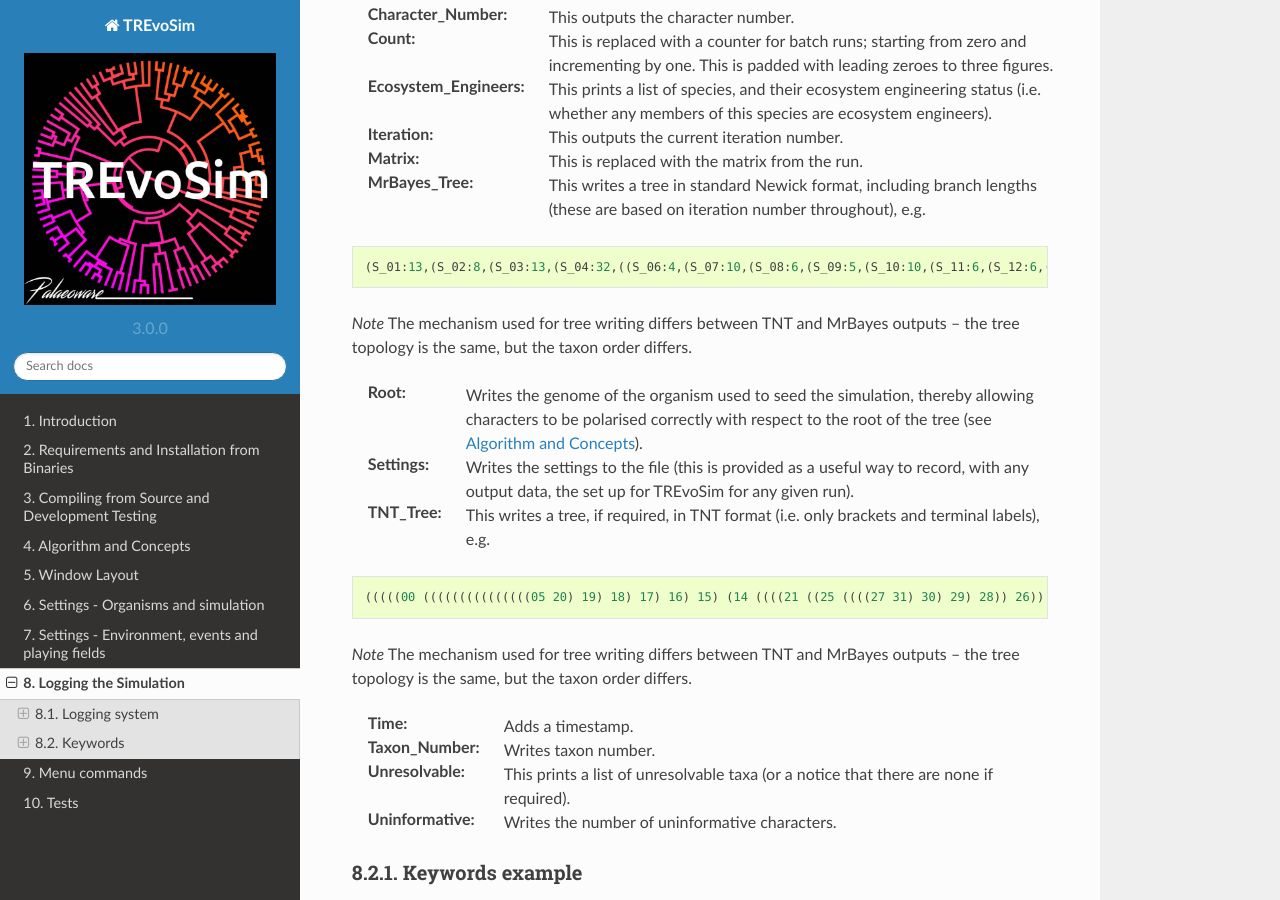
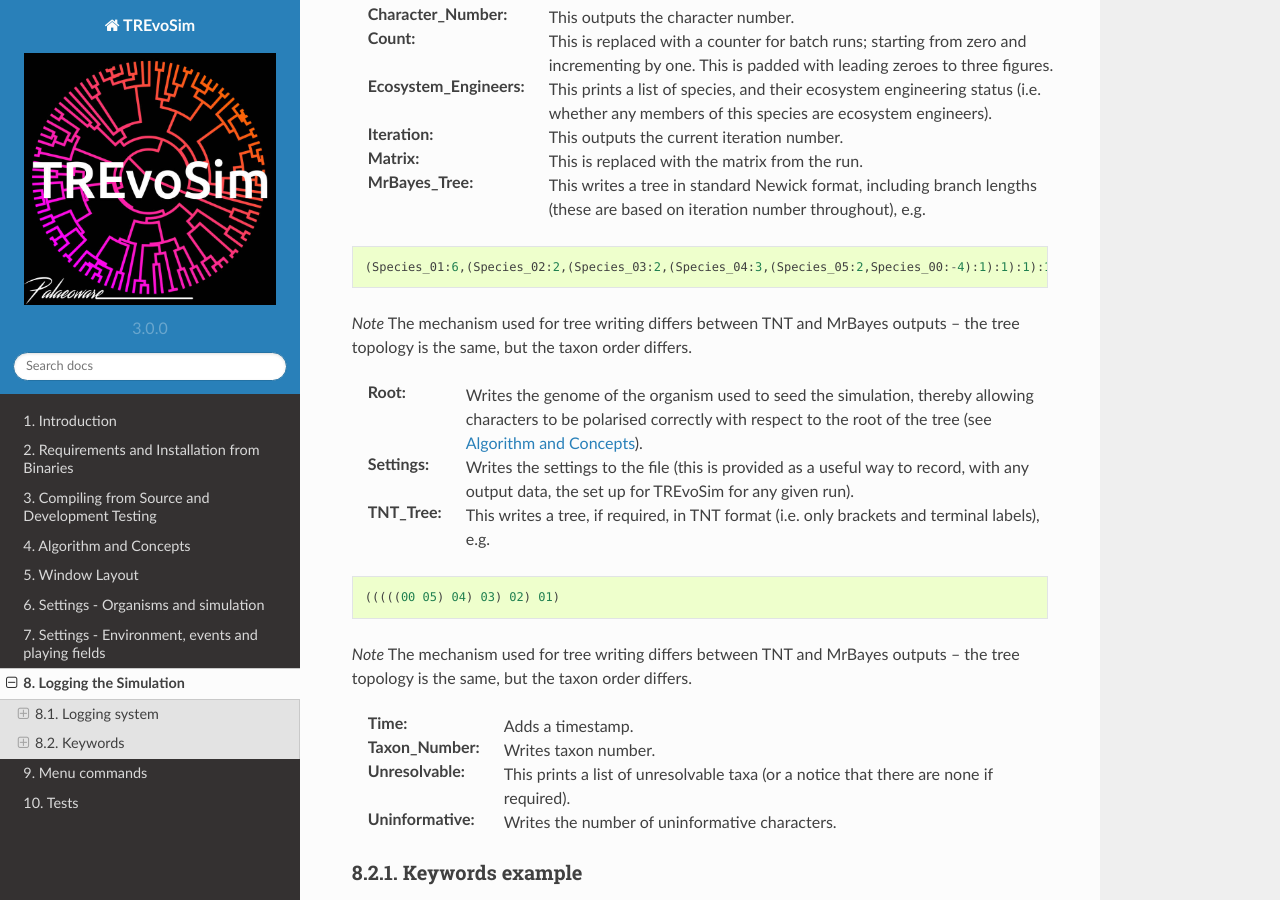
Before and after one commit to palaeoware/trevosim, a Sphinx documentation site: the page built from docs/loggingsim.rst, in a window 1280 px wide and 900 px high, scrolled down 2919 px. Built offline with Sphinx 7.4.7 and the Read the Docs theme 2.0.0, drawn with Linux system fonts in a browser that asks for light colours.

Commit message:
Change trees in docs for PR #30

```diff
--- a/docs/loggingsim.rst
+++ b/docs/loggingsim.rst
@@ -51,7 +51,7 @@
 
 ::
 
-  (S_01:13,(S_02:8,(S_03:13,(S_04:32,((S_06:4,(S_07:10,(S_08:6,(S_09:5,(S_10:10,(S_11:6,(S_12:6,(S_13:2,(((S_22:11,(S_23:12,(S_24:9,((S_26:28,((S_28:37,(S_29:2,(S_30:2,(S_31:1,S_27:1):1):38):23):20,S_25:12):31):41,S_21:31):24):27):1):70,S_14:13):42,(S_15:21,(S_16:2,(S_17:11,(S_18:2,(S_19:10,(S_20:14,S_05:25):7):1):4):2):1):2):1):13):58):6):2):2):5):2):36,S_00:20):3):1):3):7):85
+  (Species_01:6,(Species_02:2,(Species_03:2,(Species_04:3,(Species_05:2,Species_00:-4):1):1):1):1):0
 
 *Note* The mechanism used for tree writing differs between TNT and MrBayes outputs -- the tree topology is the same, but the taxon order differs.
 
@@ -61,7 +61,7 @@
 
 ::
 
-  (((((00 (((((((((((((((05 20) 19) 18) 17) 16) 15) (14 ((((21 ((25 ((((27 31) 30) 29) 28)) 26)) 24) 23) 22))) 13) 12) 11) 10) 09) 08) 07) 06)) 04) 03) 02) 01)
+  (((((00 05) 04) 03) 02) 01)
 
 
 *Note* The mechanism used for tree writing differs between TNT and MrBayes outputs -- the tree topology is the same, but the taxon order differs.
```
